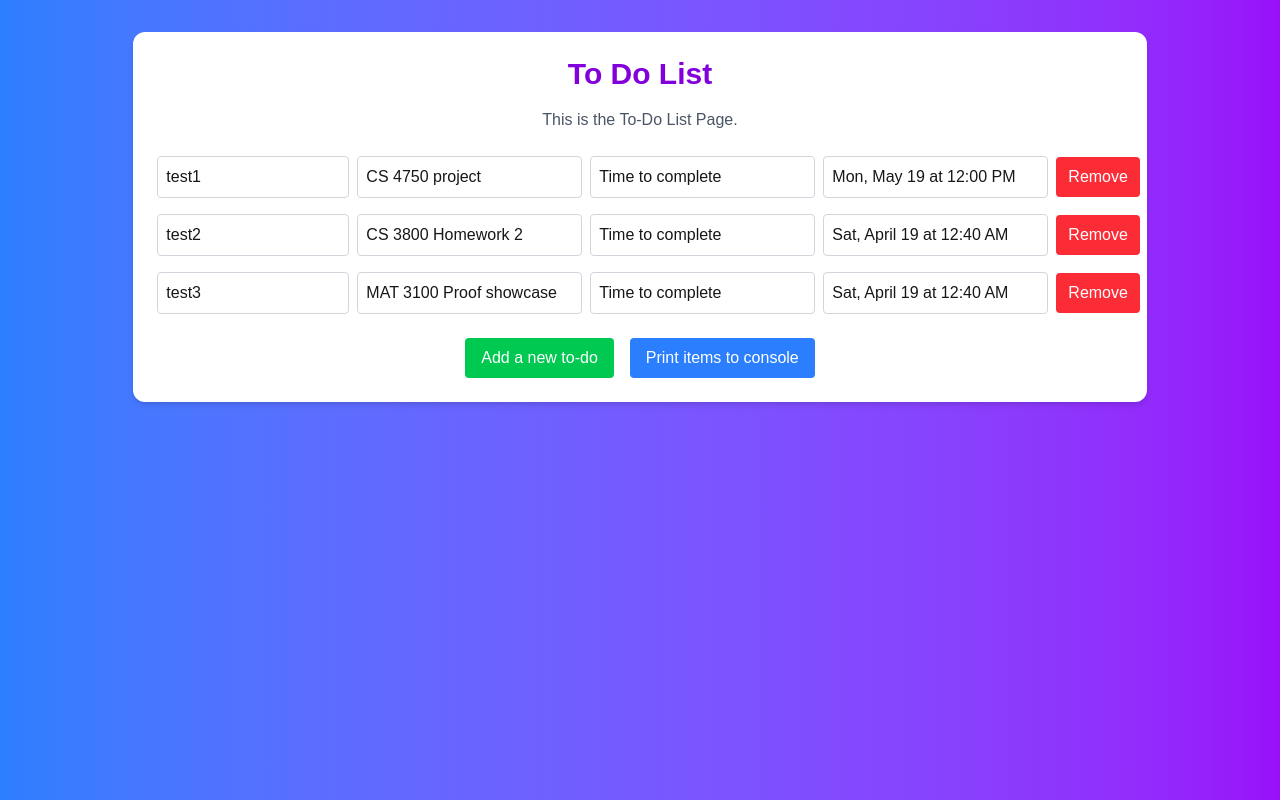
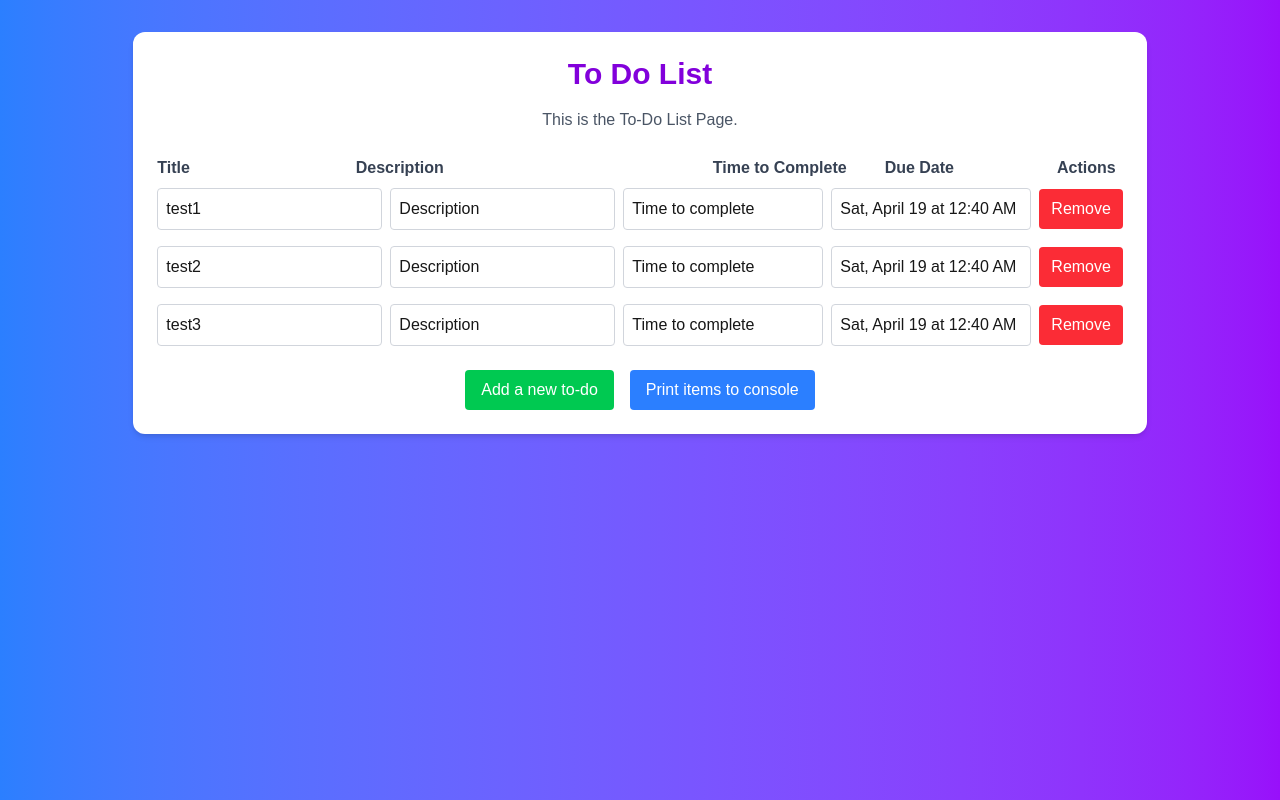
Before and after one commit to BronoHacks-Daedalian/daedalian, a Next.js app in the folder daedalian/: page /todo in a window 1280 px wide. Built offline with nearby package versions, Linux system fonts and the light colour scheme.

Commit message:
Add labels

```diff
--- a/daedalian/src/app/todo/page.tsx
+++ b/daedalian/src/app/todo/page.tsx
@@ -5,9 +5,9 @@ import React, { useState } from 'react';
 
 export default function ToDo() {
   const [toDoListItems, setToDoListItems] = useState([
-    new TodoItem("test1", "CS 4750 project", "Time to complete", new Date(2025, 4, 19, 12, 0)),
-    new TodoItem("test2", "CS 3800 Homework 2", "Time to complete", new Date()),
-    new TodoItem("test3", "MAT 3100 Proof showcase", "Time to complete", new Date()),
+    new TodoItem("test1", "Description", "Time to complete", new Date()),
+    new TodoItem("test2", "Description", "Time to complete", new Date()),
+    new TodoItem("test3", "Description", "Time to complete", new Date()),
   ]);
 
   const addToDoListItem = () => {
@@ -56,7 +56,13 @@ export default function ToDo() {
       <div className="max-w-5/6 mx-auto bg-white rounded-xl shadow-md overflow-hidden p-6">
         <header className="text-purple-700 text-3xl font-bold text-center mb-4">To Do List</header>
         <p className="text-gray-600 text-center mb-6">This is the To-Do List Page.</p>
-
+        <div className="flex items-center justify-between font-semibold text-gray-700 mb-2">
+          <div className="w-60">Title</div>
+          <div className="w-108">Description</div>
+          <div className="w-52">Time to Complete</div>
+          <div className="w-50">Due Date</div>
+          <div className="w-22 text-center">Actions</div>
+        </div>
         <ol className="space-y-4 mb-6">
           {toDoListItems.map((ToDoItem, index) => (
             <li className="flex items-center justify-between" key={index}>
@@ -64,25 +70,27 @@ export default function ToDo() {
                 type="text"
                 value={ToDoItem.title}
                 onChange={(e) => handleEdit(index, "title", e.target.value)}
-                className="w-48 mr-2 p-2 border border-gray-300 rounded focus:outline-none focus:ring-2 focus:ring-blue-500"
+                placeholder='Title'
+                className="w-60 mr-2 p-2 border border-gray-300 rounded focus:outline-none focus:ring-2 focus:ring-blue-500"
               />
               <input
                 type="text"
                 value={ToDoItem.description}
                 onChange={(e) => handleEdit(index, "description", e.target.value)}
-                className="flex-grow mr-2 p-2 border border-gray-300 rounded focus:outline-none focus:ring-2 focus:ring-blue-500"
+                placeholder='Description'
+                className="w-110 mr-2 p-2 border border-gray-300 rounded focus:outline-none focus:ring-2 focus:ring-blue-500"
               />
               <input
                 type="text"
                 value={ToDoItem.time}
-                onChange={(e) => handleEdit(index, "description", e.target.value)}
-                className="flex-grow mr-2 p-2 border border-gray-300 rounded focus:outline-none focus:ring-2 focus:ring-blue-500"
+                onChange={(e) => handleEdit(index, "time", e.target.value)}
+                className="w-50 mr-2 p-2 border border-gray-300 rounded focus:outline-none focus:ring-2 focus:ring-blue-500"
               />
               <input
                 type="text"
                 value={ToDoItem.getFormattedDueDate()}
-                onChange={(e) => handleEdit(index, "description", e.target.value)}
-                className="flex-grow mr-2 p-2 border border-gray-300 rounded focus:outline-none focus:ring-2 focus:ring-blue-500"
+                onChange={(e) => handleEdit(index, "dueDate", e.target.value)}
+                className="w-50 mr-2 p-2 border border-gray-300 rounded focus:outline-none focus:ring-2 focus:ring-blue-500"
               />
               <button
                 onClick={() => removeItem(index)}
```
